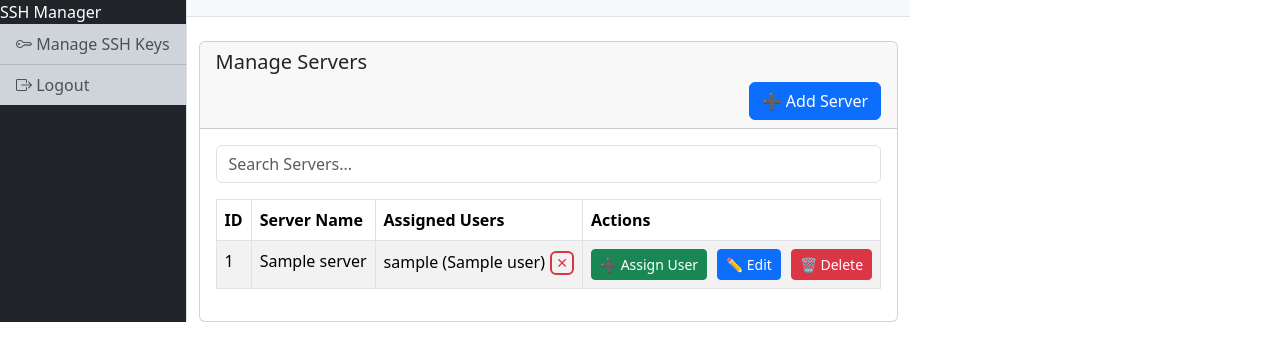
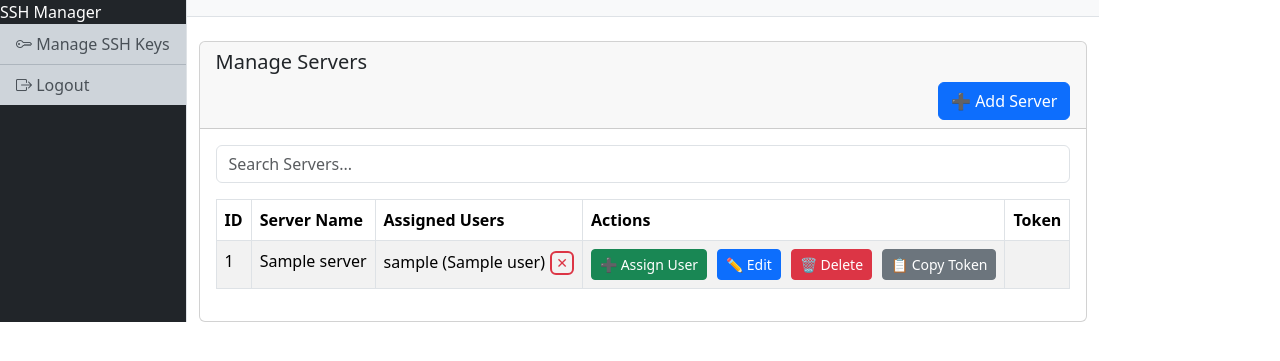
Before and after one commit to Malakhovskyy/ssh-auth-api, a FastAPI app: template app/templates/servers.html in a window 1280 px wide. Shown: the top 361 px of the page. Run offline with FastAPI, Linux system fonts and the light colour scheme; the template is opened without the code that fills it: most values are stand-ins (such as "Sample title", 1, 10 or a date in 2020); some libraries are stand-ins or nearby versions.

Commit message:
add server tokens

```diff
--- a/app/models/models.py
+++ b/app/models/models.py
@@ -87,7 +87,8 @@ def init_db():
     cursor.execute('''
         CREATE TABLE IF NOT EXISTS servers (
             id INTEGER PRIMARY KEY AUTOINCREMENT,
-            server_name TEXT UNIQUE NOT NULL
+            server_name TEXT UNIQUE NOT NULL,
+            auth_token TEXT
         )
     ''')
 
--- a/app/templates/servers.html
+++ b/app/templates/servers.html
@@ -17,6 +17,7 @@
             <th>Server Name</th>
             <th>Assigned Users</th>
             <th>Actions</th>
+            <th>Token</th>
         </tr>
     </thead>
     <tbody>
@@ -46,8 +47,10 @@
                     <form method="post" action="/admin/servers/delete/{{ server['id'] }}" style="margin: 0;" onsubmit="return confirmDelete();">
                         <button type="submit" class="btn btn-sm btn-danger">🗑️ Delete</button>
                     </form>
+                    <button class="btn btn-sm btn-secondary" onclick="copyToClipboard('{{ server['auth_token'] }}')">📋 Copy Token</button>
                 </div>
             </td>
+            <td></td>
         </tr>
         {% endfor %}
     </tbody>
@@ -71,6 +74,14 @@ document.getElementById('searchInput').addEventListener('keyup', function() {
         row.style.display = text.includes(filter) ? '' : 'none';
     });
 });
+
+function copyToClipboard(token) {
+    navigator.clipboard.writeText(token).then(() => {
+        alert("Token copied to clipboard.");
+    }).catch(err => {
+        alert("Failed to copy token: " + err);
+    });
+}
 </script>
 
       </div>
```
Also changed, not shown: app/routes/admin_routes.py (+5 -2 lines).
